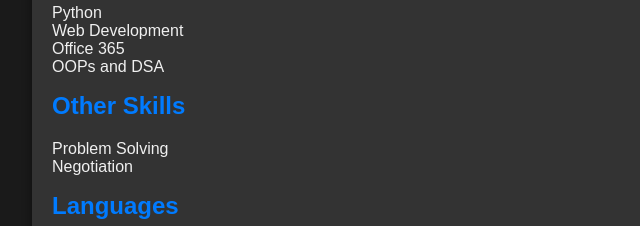
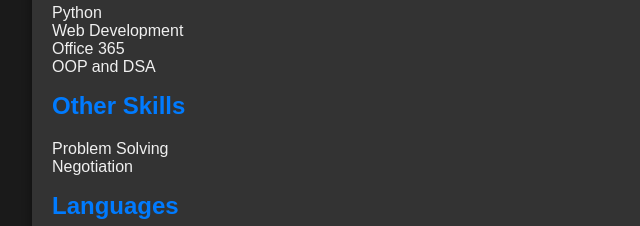
Before and after one commit to Ali-Hassan-870/My-CV, a plain HTML site: page index.html in a window 1280 px wide. Shown: the part 1224-1450 px from the top of the page, 188-828 px from the left. Drawn offline with Linux system fonts and the light colour scheme.

Commit message:
Update index.html

```diff
--- a/index.html
+++ b/index.html
@@ -136,7 +136,7 @@
         <li>Python</li>
         <li>Web Development</li>
         <li>Office 365</li>
-        <li>OOPs and DSA</li>
+        <li>OOP and DSA</li>
       </ul>
       <h2>Other Skills</h2>
       <ul>
```
